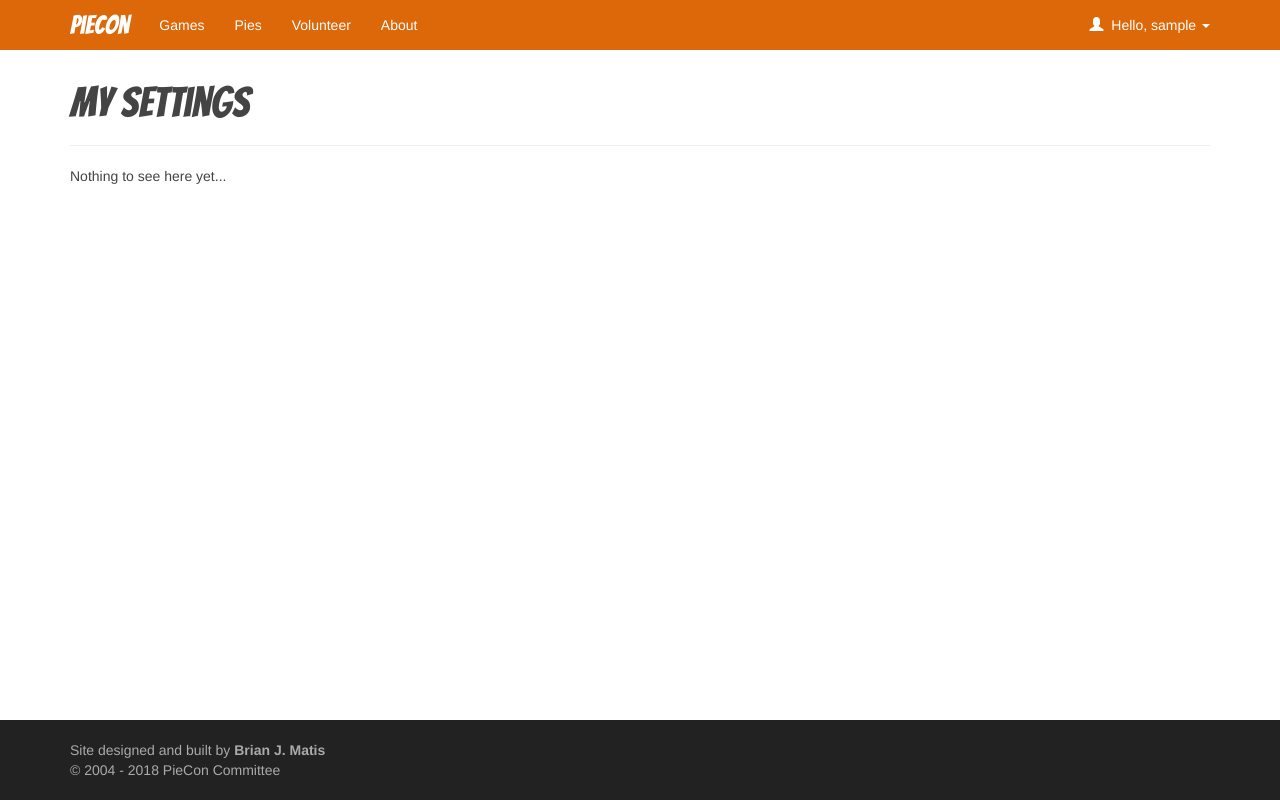
After one commit to bmatis/piecon, a Django app: page /users/settings/ in a window 1280 px wide. The commit adds this page. Run offline with Django 3.2, Linux system fonts and the light colour scheme; the visitor is signed in with stand-in values (Sample User, id 1); some libraries are stand-ins or nearby versions.

Commit message:
Wired up a dummy user settings page.

```diff
--- a/main/templates/main/base.html
+++ b/main/templates/main/base.html
@@ -44,7 +44,7 @@
                   <span class="glyphicon glyphicon-user" aria-hidden="true"></span>
                   &nbsp;Hello, {{ user }} <span class="caret"></span></a>
                 <ul class="dropdown-menu">
-                  <li><a href="#">Settings</a></li>
+                  <li><a href="{% url 'users:settings' %}">Settings</a></li>
                   <li role="separator" class="divider"></li>
                   <li>
                     <a href="{% url 'users:logout' %}?next={{ request.path | urlencode }}">
--- /dev/null
+++ b/users/templates/users/settings.html
@@ -0,0 +1,11 @@
+{% extends "main/base.html" %}
+{% block title %}PieCon | My Settings {% endblock title %}
+{% load bootstrap3 %}
+
+{% block header %}
+  <h2>My Settings</h2>
+{% endblock header %}
+
+{% block content %}
+<p>Nothing to see here yet...</p>
+{% endblock content %}
--- a/users/urls.py
+++ b/users/urls.py
@@ -15,5 +15,8 @@ urlpatterns = [
     path('logout/', views.logout_view, name='logout'),
 
     # Create a new account
-    path('new_account/', views.new_account, name='new_account')
+    path('new_account/', views.new_account, name='new_account'),
+
+    # Get to the user's settings page
+    path('settings/', views.settings, name='settings'),
 ]
--- a/users/views.py
+++ b/users/views.py
@@ -3,6 +3,7 @@ from django.http import HttpResponseRedirect
 from django.urls import reverse
 from django.contrib.auth import logout, login, authenticate
 from django.contrib.auth.forms import UserCreationForm
+from django.contrib.auth.decorators import login_required
 
 
 def logout_view(request):
@@ -35,3 +36,8 @@ def new_account(request):
 
     context = {'form': form}
     return render(request, 'users/new_account.html', context)
+
+@login_required
+def settings(request):
+    """Show the user their account settings page."""
+    return render(request, 'users/settings.html')
```
